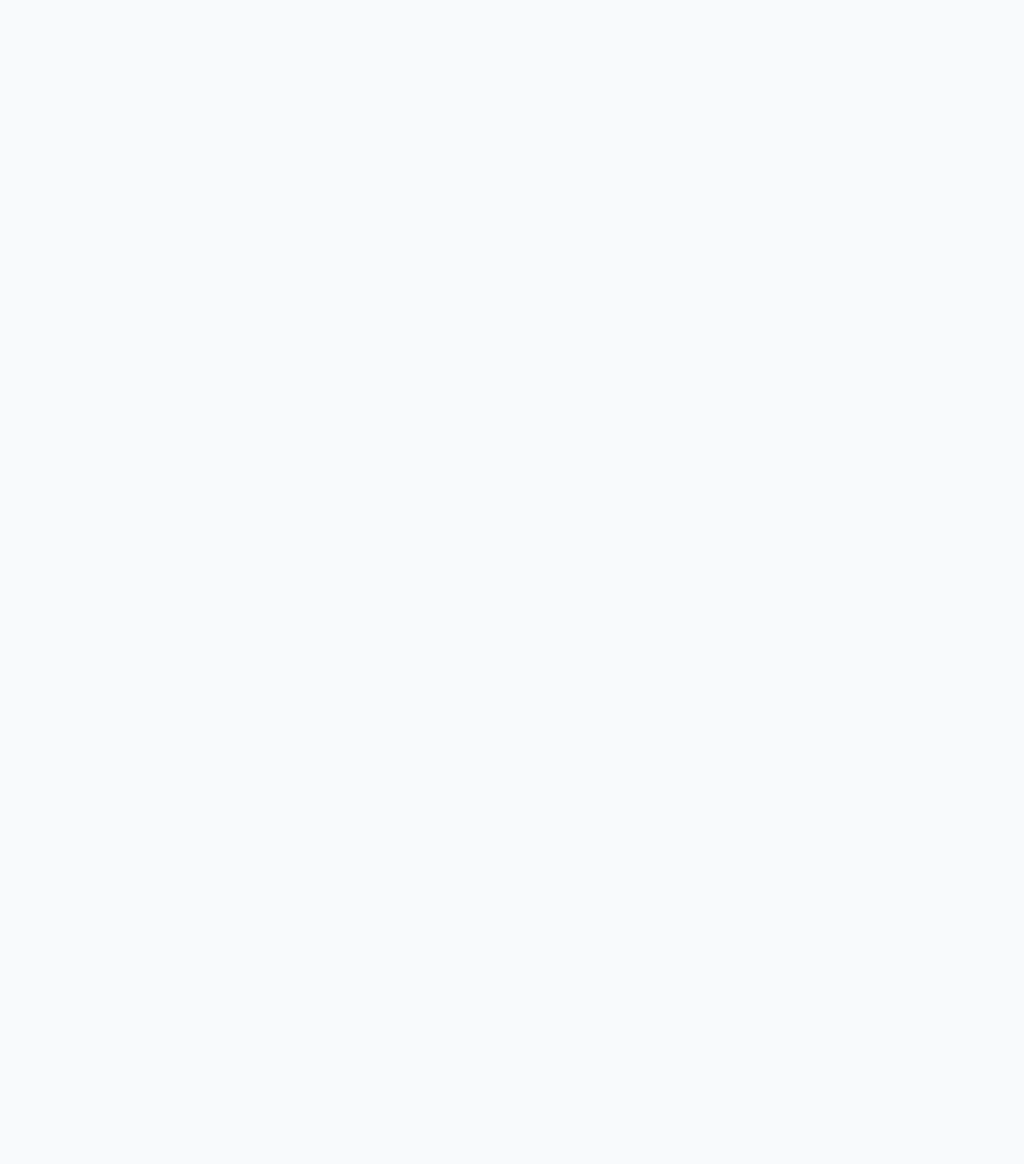
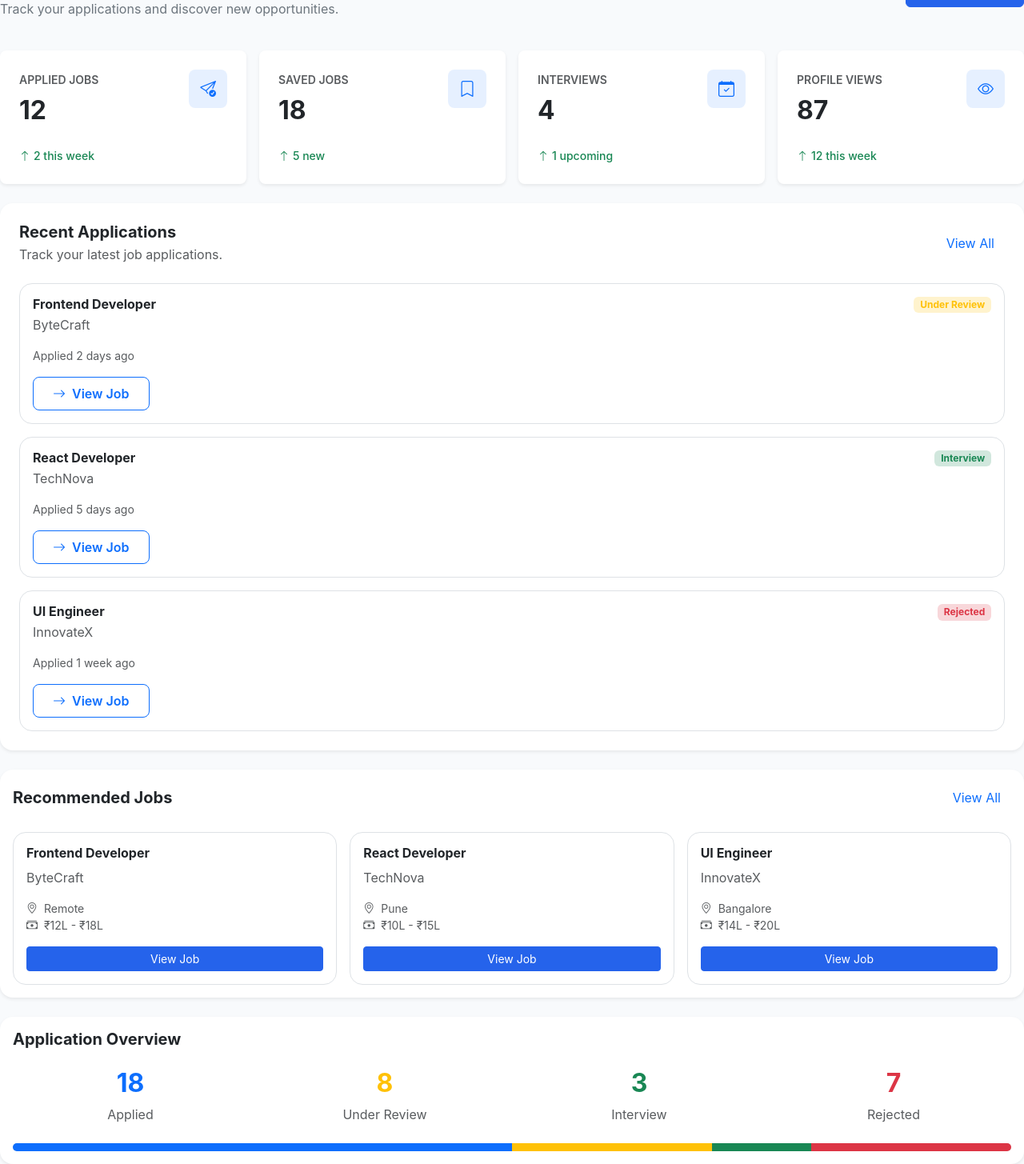
Before and after one commit to pranavkavade16/TalentHub-Frontend, a React (Vite) app: page /applicant/dashboard in a window 1280 px wide. Before the commit this address had no page. Shown: the part 43-1498 px from the top of the page at 80% size. Before the commit the page ends 800 px from the top, so only its background shows below. Built offline with nearby package versions, Linux system fonts and the light colour scheme.

Commit message:
created a applicant dashboard

```diff
--- /dev/null
+++ b/src/components/dashboard/ApplicationProgress.jsx
@@ -0,0 +1,68 @@
+const stats = [
+  {
+    title: "Applied",
+    value: 18,
+    color: "primary",
+  },
+  {
+    title: "Under Review",
+    value: 8,
+    color: "warning",
+  },
+  {
+    title: "Interview",
+    value: 3,
+    color: "success",
+  },
+  {
+    title: "Rejected",
+    value: 7,
+    color: "danger",
+  },
+];
+
+const ApplicationProgress = () => {
+  return (
+    <div className="card border-0 shadow-sm rounded-4 mt-4">
+      <div className="card-body">
+        <h5 className="fw-bold mb-4">Application Overview</h5>
+
+        <div className="row g-4">
+          {stats.map((item) => (
+            <div key={item.title} className="col-md-3">
+              <div className="text-center">
+                <h2 className={`fw-bold text-${item.color}`}>{item.value}</h2>
+
+                <p className="text-muted mb-0">{item.title}</p>
+              </div>
+            </div>
+          ))}
+        </div>
+
+        <div className="progress mt-4" style={{ height: "10px" }}>
+          <div
+            className="progress-bar bg-primary"
+            style={{ width: "50%" }}
+          ></div>
+
+          <div
+            className="progress-bar bg-warning"
+            style={{ width: "20%" }}
+          ></div>
+
+          <div
+            className="progress-bar bg-success"
+            style={{ width: "10%" }}
+          ></div>
+
+          <div
+            className="progress-bar bg-danger"
+            style={{ width: "20%" }}
+          ></div>
+        </div>
+      </div>
+    </div>
+  );
+};
+
+export default ApplicationProgress;
--- /dev/null
+++ b/src/components/dashboard/RecentApplicationCard.jsx
@@ -0,0 +1,39 @@
+import Button from "../common/Button";
+
+const RecentApplicationCard = ({ application }) => {
+  const badge = {
+    Applied: "primary",
+    "Under Review": "warning",
+    Interview: "success",
+    Rejected: "danger",
+    Offer: "info",
+  };
+
+  return (
+    <div className="border rounded-4 p-3">
+      <div className="d-flex justify-content-between align-items-start">
+        <div>
+          <h6 className="fw-bold mb-1">{application.title}</h6>
+
+          <p className="text-muted mb-3">{application.company}</p>
+
+          <div className="small text-muted">Applied {application.applied}</div>
+        </div>
+
+        <span
+          className={`badge bg-${badge[application.status]}-subtle text-${badge[application.status]}`}
+        >
+          {application.status}
+        </span>
+      </div>
+
+      <div className="mt-3">
+        <Button variant="outline-primary" icon="bi-arrow-right">
+          View Job
+        </Button>
+      </div>
+    </div>
+  );
+};
+
+export default RecentApplicationCard;
--- /dev/null
+++ b/src/components/dashboard/RecentApplications.jsx
@@ -0,0 +1,58 @@
+import RecentApplicationCard from "./RecentApplicationCard";
+
+const applications = [
+  {
+    id: 1,
+    company: "ByteCraft",
+    title: "Frontend Developer",
+    applied: "2 days ago",
+    status: "Under Review",
+  },
+  {
+    id: 2,
+    company: "TechNova",
+    title: "React Developer",
+    applied: "5 days ago",
+    status: "Interview",
+  },
+  {
+    id: 3,
+    company: "InnovateX",
+    title: "UI Engineer",
+    applied: "1 week ago",
+    status: "Rejected",
+  },
+];
+
+const ApplicantRecentApplications = () => {
+  return (
+    <div className="card border-0 shadow-sm rounded-4 mt-4">
+      <div className="card-body p-4">
+        <div className="d-flex justify-content-between align-items-center mb-4">
+          <div>
+            <h5 className="fw-bold mb-1">Recent Applications</h5>
+
+            <p className="text-muted mb-0">
+              Track your latest job applications.
+            </p>
+          </div>
+
+          <button className="btn btn-link text-decoration-none">
+            View All
+          </button>
+        </div>
+
+        <div className="d-flex flex-column gap-3">
+          {applications.map((application) => (
+            <RecentApplicationCard
+              key={application.id}
+              application={application}
+            />
+          ))}
+        </div>
+      </div>
+    </div>
+  );
+};
+
+export default ApplicantRecentApplications;
--- /dev/null
+++ b/src/components/dashboard/RecommendedJobs.jsx
@@ -0,0 +1,66 @@
+const jobs = [
+  {
+    title: "Frontend Developer",
+    company: "ByteCraft",
+    location: "Remote",
+    salary: "₹12L - ₹18L",
+  },
+  {
+    title: "React Developer",
+    company: "TechNova",
+    location: "Pune",
+    salary: "₹10L - ₹15L",
+  },
+  {
+    title: "UI Engineer",
+    company: "InnovateX",
+    location: "Bangalore",
+    salary: "₹14L - ₹20L",
+  },
+];
+
+const RecommendedJobs = () => {
+  return (
+    <div className="card border-0 shadow-sm rounded-4 mt-4">
+      <div className="card-body">
+        <div className="d-flex justify-content-between align-items-center mb-4">
+          <h5 className="fw-bold mb-0">Recommended Jobs</h5>
+
+          <button className="btn btn-link text-decoration-none">
+            View All
+          </button>
+        </div>
+
+        <div className="row g-3">
+          {jobs.map((job) => (
+            <div key={job.title} className="col-lg-4">
+              <div className="border rounded-4 p-3 h-100">
+                <h6 className="fw-bold">{job.title}</h6>
+
+                <p className="text-muted mb-3">{job.company}</p>
+
+                <div className="small text-muted mb-3">
+                  <div>
+                    <i className="bi bi-geo-alt me-2"></i>
+                    {job.location}
+                  </div>
+
+                  <div>
+                    <i className="bi bi-cash-stack me-2"></i>
+                    {job.salary}
+                  </div>
+                </div>
+
+                <button className="btn btn-primary btn-sm w-100">
+                  View Job
+                </button>
+              </div>
+            </div>
+          ))}
+        </div>
+      </div>
+    </div>
+  );
+};
+
+export default RecommendedJobs;
--- /dev/null
+++ b/src/pages/applicant/ApplicantDashboard.jsx
@@ -0,0 +1,61 @@
+import DashboardHeader from "../../components/dashboard/DashboardHeader";
+import StatsCard from "../../components/dashboard/StatusCard";
+import RecentApplications from "../../components/dashboard/RecentApplications";
+import RecommendedJobs from "../../components/dashboard/RecommendedJobs";
+import ApplicationProgress from "../../components/dashboard/ApplicationProgress";
+
+const stats = [
+  {
+    title: "Applied Jobs",
+    value: "12",
+    growth: "2 this week",
+    icon: "bi-send-check",
+  },
+  {
+    title: "Saved Jobs",
+    value: "18",
+    growth: "5 new",
+    icon: "bi-bookmark",
+  },
+  {
+    title: "Interviews",
+    value: "4",
+    growth: "1 upcoming",
+    icon: "bi-calendar-check",
+  },
+  {
+    title: "Profile Views",
+    value: "87",
+    growth: "12 this week",
+    icon: "bi-eye",
+  },
+];
+
+const ApplicantDashboard = () => {
+  return (
+    <>
+      <DashboardHeader
+        title="Welcome Back 👋"
+        subtitle="Track your applications and discover new opportunities."
+        buttonText="Browse Jobs"
+        buttonIcon="bi-search"
+      />
+
+      <div className="row g-3 mt-3 mb-4">
+        {stats.map((stat) => (
+          <div key={stat.title} className="col-12 col-sm-6 col-xl-3">
+            <StatsCard {...stat} />
+          </div>
+        ))}
+      </div>
+
+      <RecentApplications />
+
+      <RecommendedJobs />
+
+      <ApplicationProgress />
+    </>
+  );
+};
+
+export default ApplicantDashboard;
--- a/src/routes/AppRoutes.jsx
+++ b/src/routes/AppRoutes.jsx
@@ -19,7 +19,7 @@ import HiringAssistant from "../pages/recruiter/HiringAssistant";
 import Jobs from "../pages/recruiter/Jobs";
 import JobDetails from "../pages/common/JobDetails";
 
-// import ApplicantDashboard from "../pages/applicant/Dashboard";
+import ApplicantDashboard from "../pages/applicant/ApplicantDashboard";
 // import Applications from "../pages/applicant/Applications";
 
 function AppRoutes() {
@@ -53,10 +53,10 @@ function AppRoutes() {
           <Route path="/recruiter/jobDetails" element={<JobDetails />} />
         </Route>
 
-        {/* <Route element={<ApplicantLayout />}>
+        <Route element={<ApplicantLayout />}>
           <Route path="/applicant/dashboard" element={<ApplicantDashboard />} />
-          <Route path="/applicant/applications" element={<Applications />} />
-        </Route> */}
+          {/* <Route path="/applicant/applications" element={<Applications />} /> */}
+        </Route>
       </Routes>
     </BrowserRouter>
   );
```
